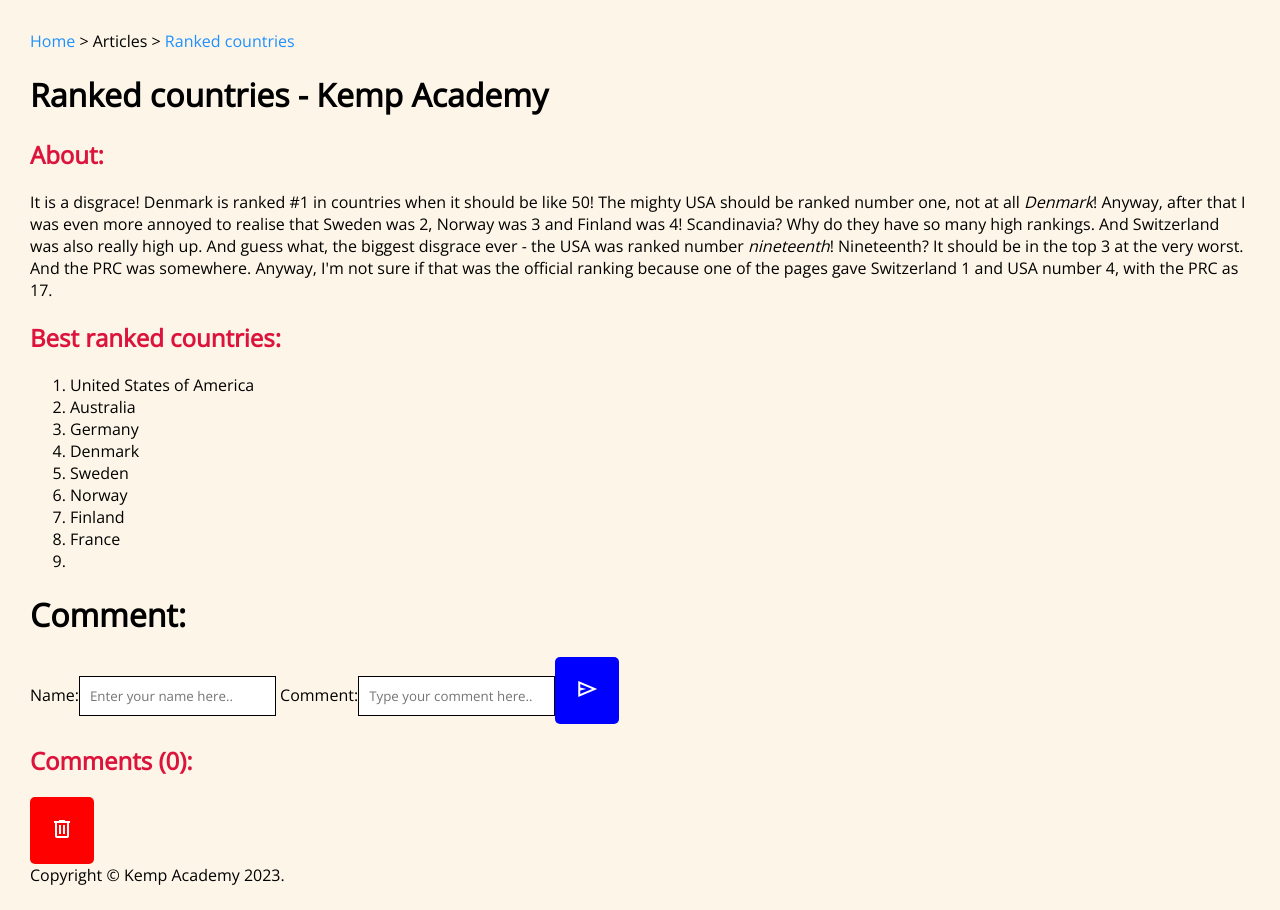
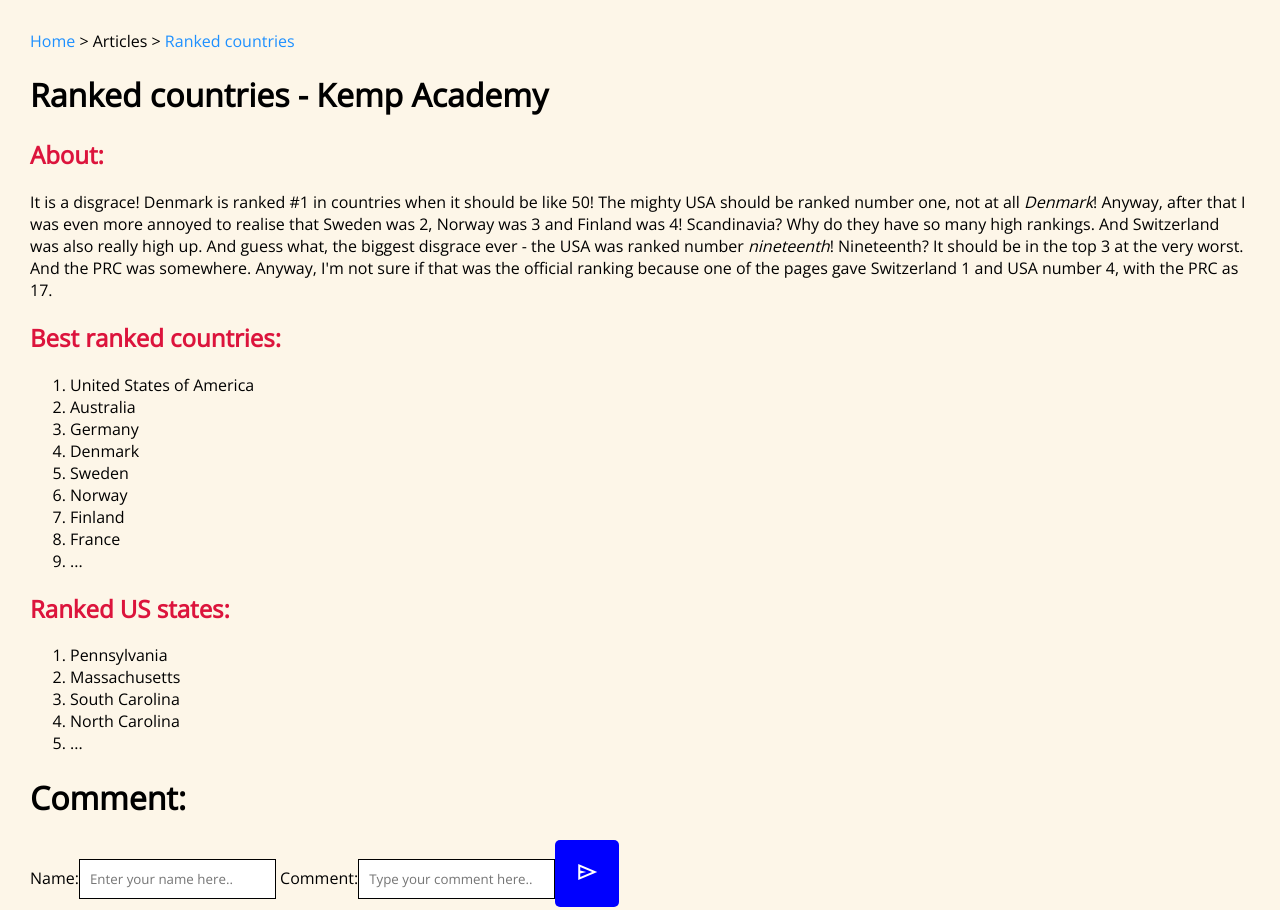
Before and after one commit to albertkemp/quiz, a plain HTML site: page docs/countries.html in a window 1280 px wide. Shown: the top 910 px of the page. Drawn offline with nearby package versions, Linux system fonts and the light colour scheme.

Commit message:
added ranks states

```diff
--- a/docs/countries.html
+++ b/docs/countries.html
@@ -24,7 +24,15 @@
             <li>Norway</li>
             <li>Finland</li>
             <li>France</li>
-            <li></li>
+            <li>...</li>
+        </ol>
+        <h2>Ranked US states:</h2>
+        <ol>
+            <li>Pennsylvania</li>
+            <li>Massachusetts</li>
+            <li>South Carolina</li>
+            <li>North Carolina</li>
+            <li>...</li>
         </ol>
         <div id="myModal" class="modal">
 
```
